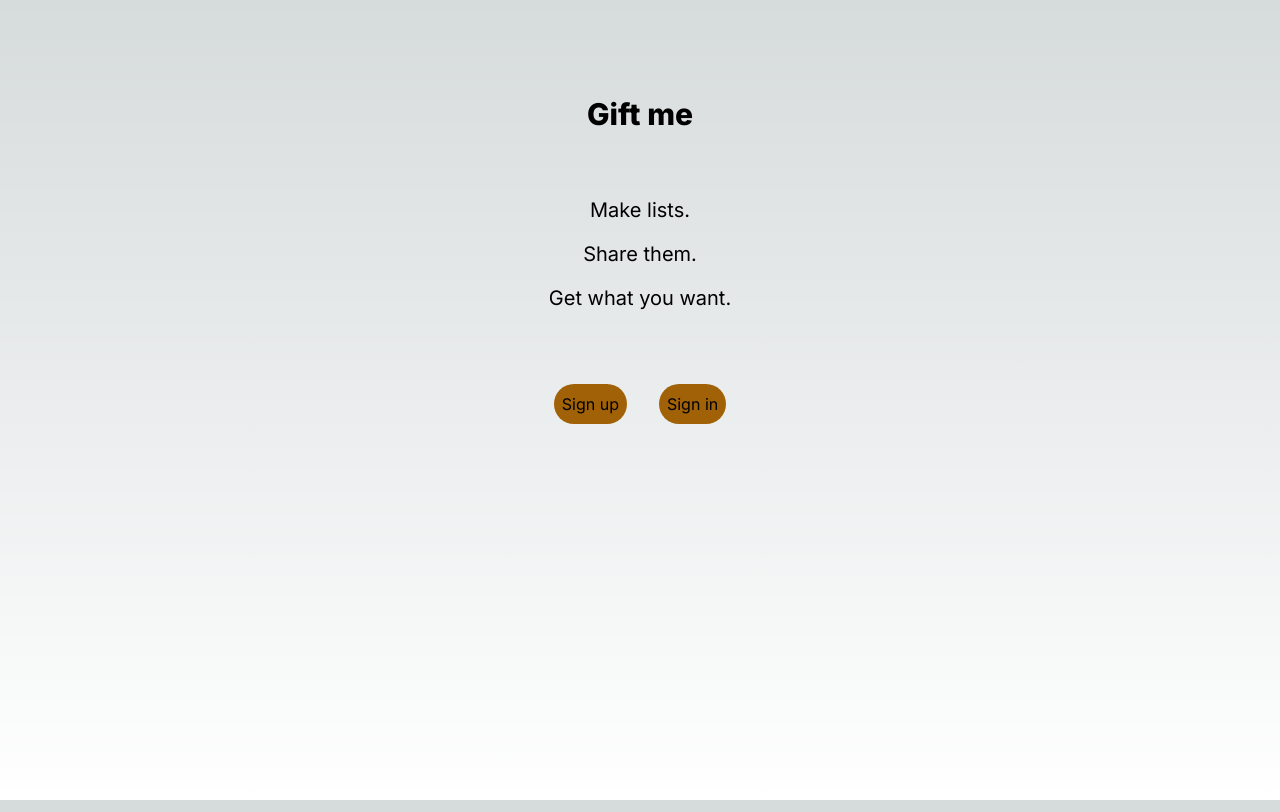
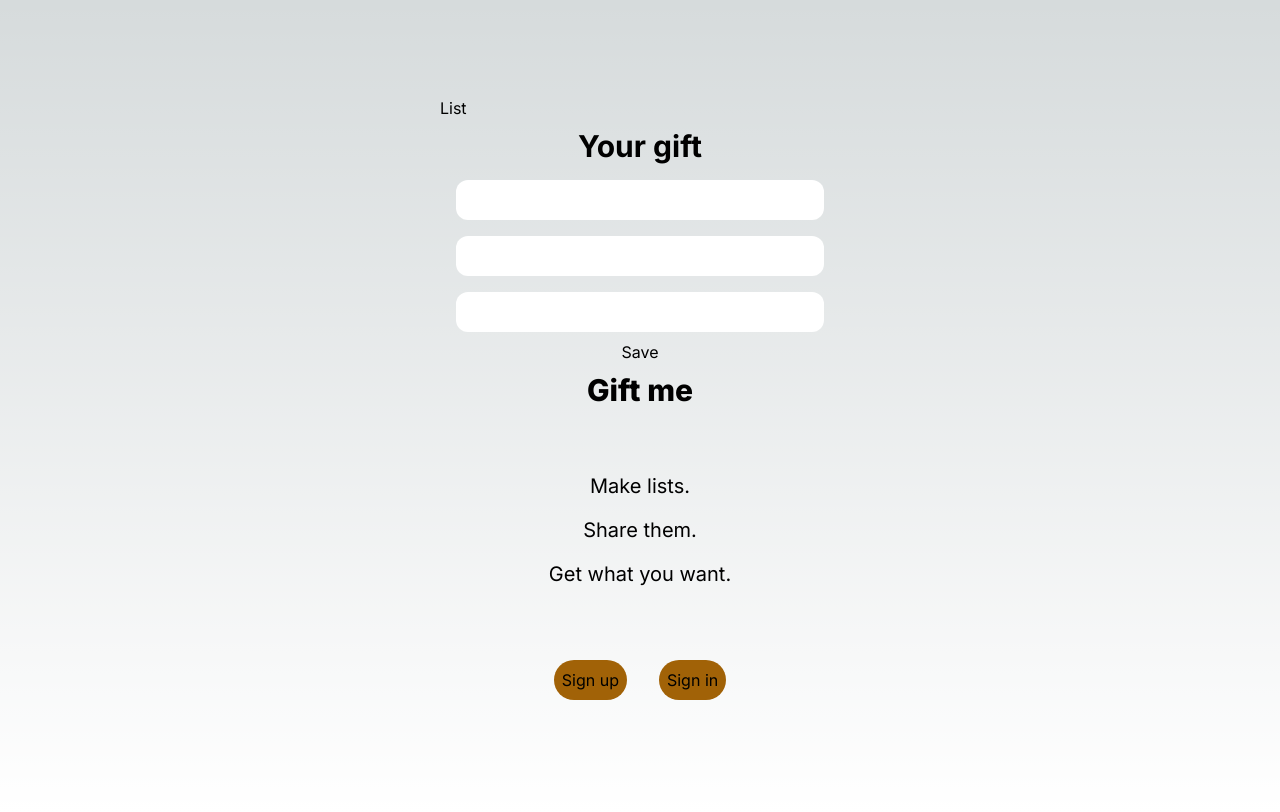
Before and after one commit to cristinachaparro/giftme, a Next.js app: page / in a window 1280 px wide. Built offline with nearby package versions, Linux system fonts and the light colour scheme.

Commit message:
created list component

```diff
--- a/src/app/page.tsx
+++ b/src/app/page.tsx
@@ -1,8 +1,10 @@
+import List from "@/components/List";
 import Image from "next/image";
 
 export default function Home() {
   return (
     <main className="flex min-h-screen flex-col items-center p-24">
+      <List />
       <div className="flex flex-col text-center">
         <h1 className="text-3xl mb-16 font-extrabold">Gift me</h1>
         <h2 className="text-xl mb-4">Make lists.</h2>
--- /dev/null
+++ b/src/components/Item.tsx
@@ -0,0 +1,14 @@
+function Item() {
+  return (
+    <div>
+      <button>Edit</button>
+      <h1>
+        <a href="">Title</a>
+      </h1>
+      <h4>Notes</h4>
+      <button>Buy</button>
+    </div>
+  );
+}
+
+export default Item;
--- /dev/null
+++ b/src/components/ItemForm.tsx
@@ -0,0 +1,51 @@
+import { FormEventHandler, useState } from "react";
+
+type Props = {
+  onItemCreation: (
+    title: String,
+    link: String,
+    notes: String
+    //image: String
+  ) => void;
+};
+
+function ItemForm({ onItemCreation }: Props) {
+  const [title, setTitle] = useState("");
+  const [link, setLink] = useState("");
+  const [notes, setNotes] = useState("");
+  //const [image, setImage] = useState();
+
+  const handleSubmit: FormEventHandler<HTMLFormElement> = (e) => {
+    e.preventDefault();
+    onItemCreation(title, link, notes);
+  };
+
+  return (
+    <div className="w-96 m-2">
+      <h1 className="text-3xl text-center m-2 font-bold">Your gift</h1>
+      <form onSubmit={handleSubmit} className="form flex flex-col">
+        <input
+          className="m-2 text-cyan-950 p-2 rounded-xl"
+          type="text"
+          value={title}
+          onChange={(e) => setTitle(e.target.value)}
+        />
+        <input
+          className="m-2 text-cyan-950 p-2 rounded-xl"
+          type="text"
+          value={link}
+          onChange={(e) => setLink(e.target.value)}
+        />
+        <input
+          className="m-2 text-cyan-950 p-2 rounded-xl"
+          type="text"
+          value={notes}
+          onChange={(e) => setNotes(e.target.value)}
+        />
+        <button>Save</button>
+      </form>
+    </div>
+  );
+}
+
+export default ItemForm;
--- a/src/components/List.tsx
+++ b/src/components/List.tsx
@@ -0,0 +1,22 @@
+"use client";
+
+import Item from "./Item";
+import ItemForm from "./ItemForm";
+
+function List() {
+  // 1. estado de Items (Item[])
+  // 2. estado que gestione si se edita un Item
+  // 3. funcion que coge los datos de newItem del ItemForm y añade un Item nuevo al array
+  return (
+    <div>
+      List
+      {/* Lista de items: items.map => Item */}
+      {/* ItemForm */}
+      <ItemForm
+        onItemCreation={(title, link, notes) => console.log(title, link, notes)}
+      />
+    </div>
+  );
+}
+
+export default List;
```
Also changed, not shown: package.json (+7 -5 lines), 1 other file (tests, documents, lock files or other folders).
